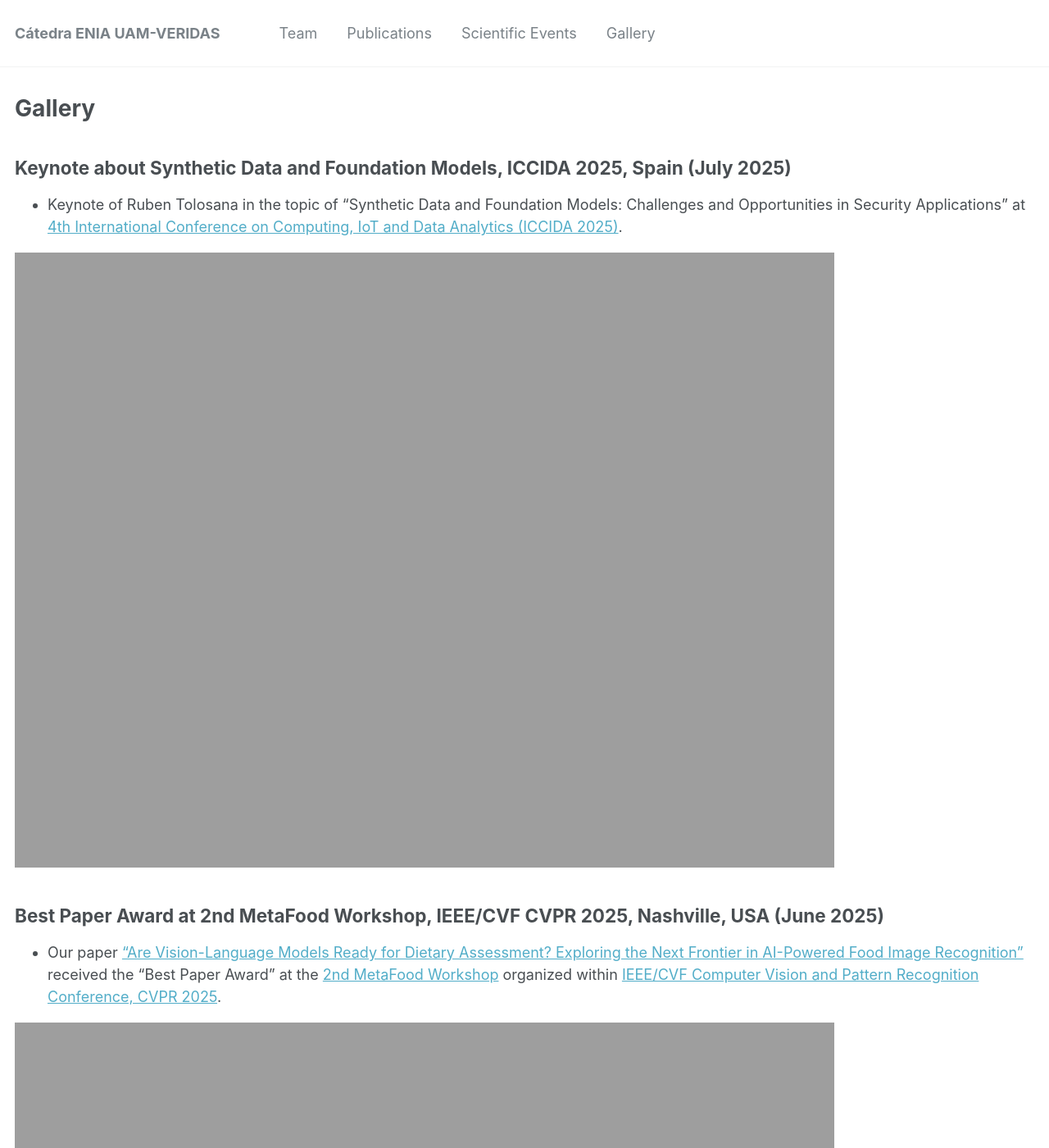
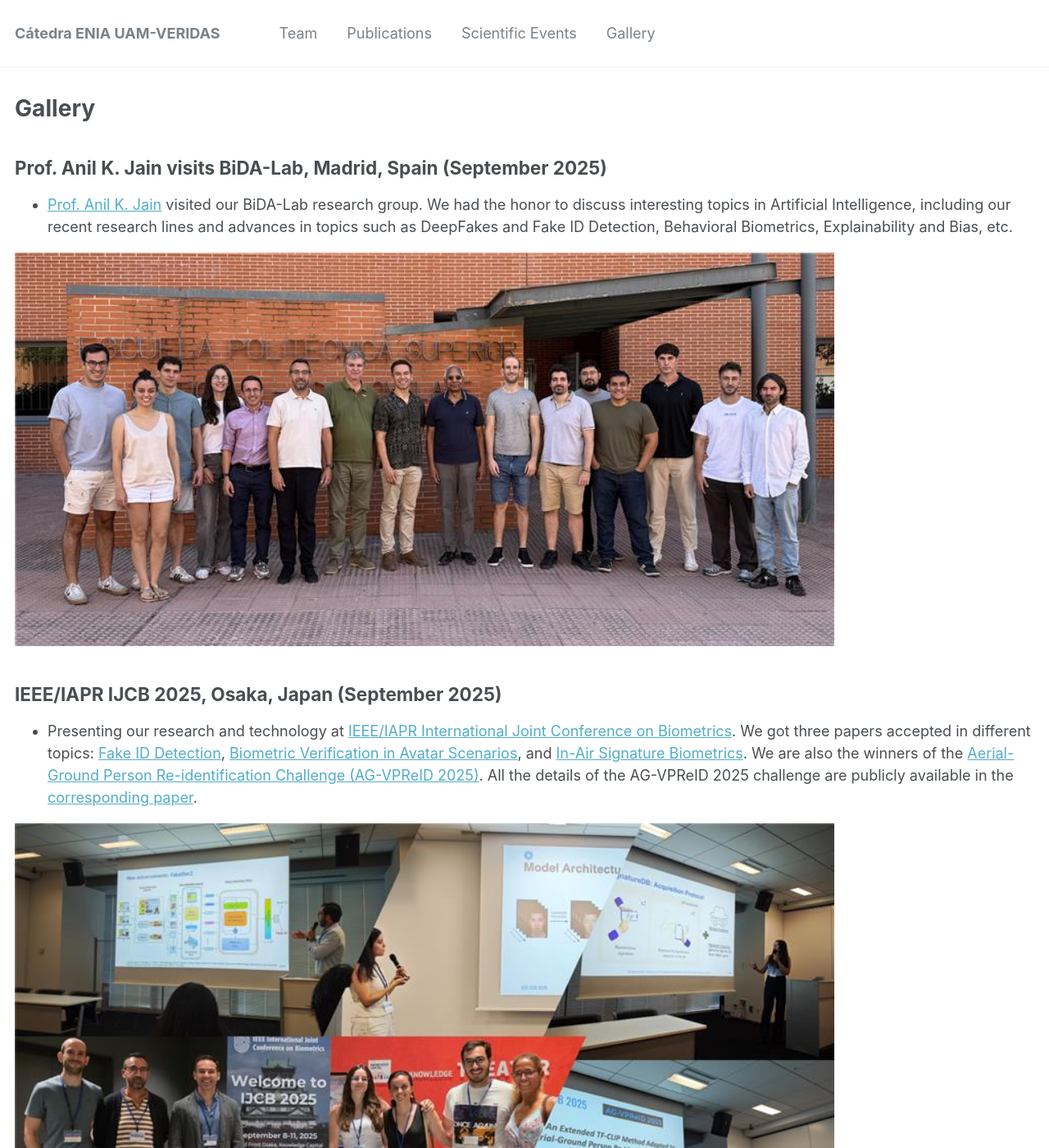
Before and after one commit to catedraeniauam/catedraeniauam.github.io, a Jekyll site: the page built from _pages/gallery.md, in a window 1280 px wide and 1400 px high. Shown: the whole window at 82% size. Built offline with Jekyll 4.4.1, drawn with Linux system fonts in a browser that asks for light colours.

Commit message:
Añadimos noticias y nuevas imágenes

```diff
--- a/_pages/gallery.md
+++ b/_pages/gallery.md
@@ -4,6 +4,18 @@ title: "Gallery"
 permalink: /gallery/
 author_profile: true
 ---
+
+Prof. Anil K. Jain visits BiDA-Lab, Madrid, Spain (September 2025)
+-----
+- <a href="https://scholar.google.com/citations?user=g-_ZXGsAAAAJ&hl=en">Prof. Anil K. Jain</a> visited our BiDA-Lab research group. We had the honor to discuss interesting topics in Artificial Intelligence, including our recent research lines and advances in topics such as DeepFakes and Fake ID Detection, Behavioral Biometrics, Explainability and Bias, etc.
+
+<img src="https://catedraeniauam.github.io/images/Anil_Jain_BiDALab 1.png" align="center" width="1000"/>
+
+IEEE/IAPR IJCB 2025, Osaka, Japan (September 2025)
+-----
+- Presenting our research and technology at <a href="https://ijcb2025.ieee-biometrics.org/">IEEE/IAPR International Joint Conference on Biometrics</a>. We got three papers accepted in different topics: <a href="https://arxiv.org/abs/2504.07761v2">Fake ID Detection</a>, <a href="https://arxiv.org/abs/2508.00748v2">Biometric Verification in Avatar Scenarios</a>, and <a href="https://arxiv.org/abs/2508.08502">In-Air Signature Biometrics</a>. We are also the winners of the <a href="https://agvpreid25.github.io/">Aerial-Ground Person Re-identification Challenge (AG-VPReID 2025)</a>. All the details of the AG-VPReID 2025 challenge are publicly available in the <a href="https://arxiv.org/abs/2506.22843">corresponding paper</a>.
+
+<img src="https://catedraeniauam.github.io/images/IJCB_2025.png" align="center" width="1000"/>
 
 Keynote about Synthetic Data and Foundation Models, ICCIDA 2025, Spain (July 2025)
 -----
```
Also changed, not shown: _pages/about.md (+2 -0 lines), images/Anil_Jain_BiDALab 1.png (added), images/IJCB_2025.png (added).
